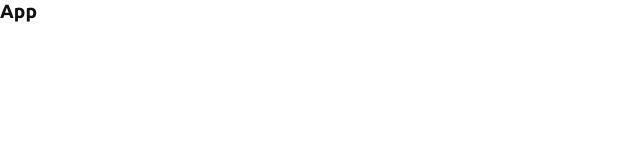
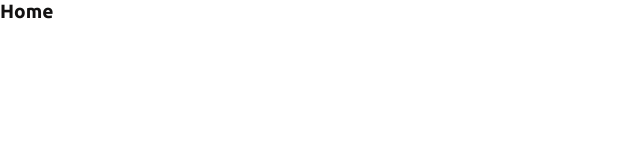
Before and after one commit to pilahr/stocks-crypto-tracker, a React (Create React App) app: page / in a window 1280 px wide. Shown: the top 160 px of the page, without its empty margins (0-640 px from the left). Built offline with nearby package versions, Linux system fonts and the light colour scheme.

Commit message:
Routing added

```diff
--- a/package.json
+++ b/package.json
@@ -9,6 +9,7 @@
     "firebase": "^10.1.0",
     "react": "^18.2.0",
     "react-dom": "^18.2.0",
+    "react-router-dom": "^6.14.2",
     "react-scripts": "5.0.1",
     "web-vitals": "^2.1.4"
   },
--- a/src/App.jsx
+++ b/src/App.jsx
@@ -1,8 +1,22 @@
 import React from "react";
 import "./App.scss";
+import { BrowserRouter as Router, Routes, Route } from "react-router-dom";
+import Home from "./pages/Home/Home";
+import Stock from "./pages/Stock/Stock";
+import Crypto from "./pages/Crypto/Crypto";
 
 const App = () => {
-  return <div>App</div>;
+  return (
+    <>
+      <Router>
+        <Routes>
+          <Route path="/" element={<Home />} />
+          <Route path="/stock" element={<Stock />} />
+          <Route path="/crypto" element={<Crypto />} />
+        </Routes>
+      </Router>
+    </>
+  );
 };
 
 export default App;
```
Also changed, not shown: 1 other file (tests, documents, lock files or other folders).
